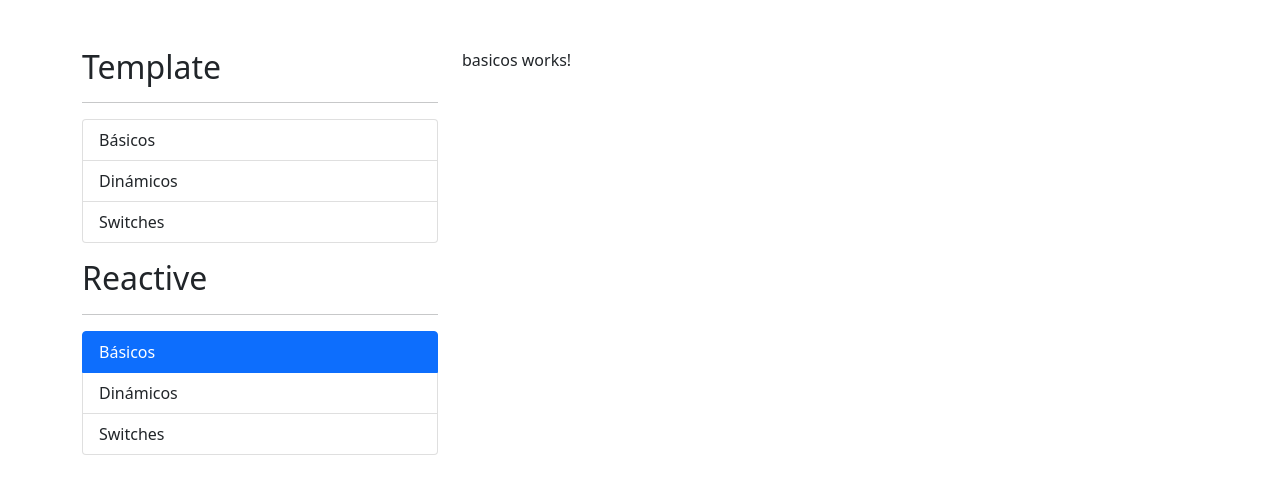
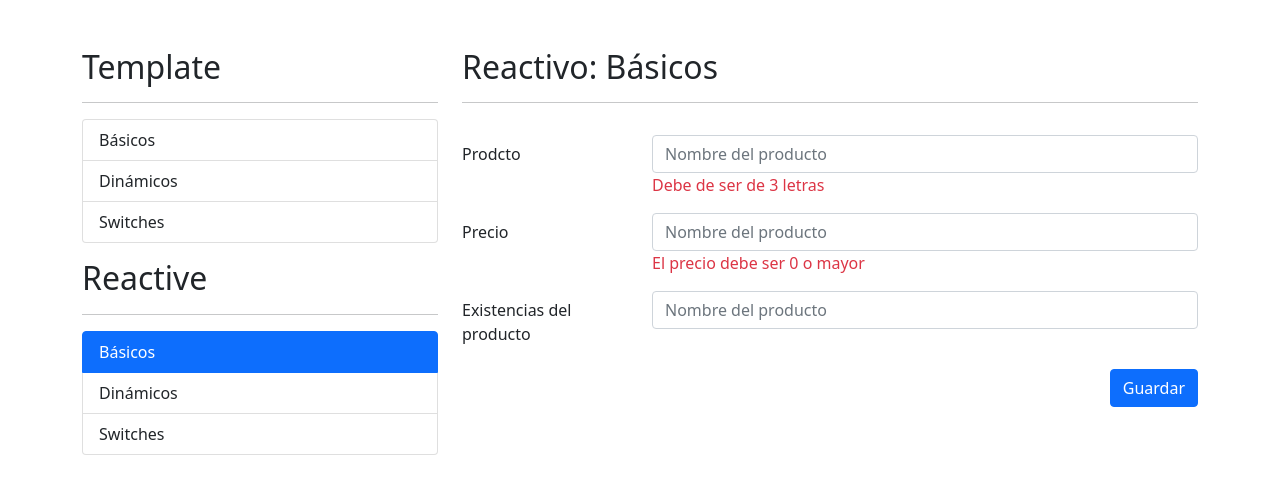
Before and after one commit to MilthonB/Angular-practicas, an Angular app in the folder 06-formulariosApp/: page /reactive/basicos in a window 1280 px wide. Shown: the top 494 px of the page. Built offline with nearby package versions, Linux system fonts and the light colour scheme.

Commit message:
formularios reactivos html

```diff
--- a/06-formulariosApp/src/app/reactive/basicos/basicos.component.html
+++ b/06-formulariosApp/src/app/reactive/basicos/basicos.component.html
@@ -1 +1,69 @@
-<p>basicos works!</p>
+<h2>Reactivo: Básicos</h2>
+<hr>
+
+
+<div class="row">
+    <div class="col">
+        <form  autocomplete="off">
+            <!-- campo de producto -->
+            <div class="mt-3 row">
+                <label class="col-sm-3 col-form-label">Prodcto</label>
+                <div class="col-sm-9">
+                    <input type="text"
+                            class="form-control"
+                            placeholder="Nombre del producto">
+                    <span class="from-text text-danger"
+                          > Debe de ser de 3 letras</span>
+                </div>
+            </div>
+            <!-- campo de precio -->
+            <div class="mt-3 row">
+                <label class="col-sm-3 col-form-label">Precio</label>
+                <div class="col-sm-9">
+                    <input type="number"
+                            class="form-control"
+                            placeholder="Nombre del producto">
+                    <span class="from-text text-danger"
+                          > El precio debe ser 0 o mayor</span>
+
+                </div>
+            </div>
+            <!-- campo de existencias -->
+            <div class="mt-3 row">
+                <label class="col-sm-3 col-form-label">Existencias del producto</label>
+                <div class="col-sm-9">
+                    <input type="number"
+                            class="form-control"
+                            placeholder="Nombre del producto">
+                </div>
+            </div>
+
+            <div class="mt-3 row">
+                <div class="col">
+                    <button  type="submit" class="btn btn-primary float-end">
+                        Guardar
+                    </button>
+                </div>
+            </div>
+
+        </form>
+    </div>
+</div>
+
+
+<div class="row">
+    <div class="col">
+        <!-- <span>Valid</span>
+        <pre> {{ miformulatio.valid }} </pre>
+
+
+        <span>Touched</span>
+        <pre> {{ miformulatio.touched | json}} </pre>
+
+        <span>Prestin</span>
+        <pre> {{ miformulatio.pristine | json}} </pre>
+
+        <span>Value</span>
+        <pre> {{ miformulatio.value | json}} </pre> -->
+    </div>
+</div>
--- a/06-formulariosApp/src/app/reactive/dinamicos/dinamicos.component.html
+++ b/06-formulariosApp/src/app/reactive/dinamicos/dinamicos.component.html
@@ -1 +1,69 @@
-<p>dinamicos works!</p>
+<h2>Reactivos: <small> Dinámicos</small> </h2>
+<hr>
+
+
+<form autocomplete="off" >
+
+    <!-- Nombre -->
+    <div class="mb-3 row">
+        <label class="col-sm-3 col-form-label"> Personaje </label>
+        <div class="col-sm-9">
+            <input class="form-control" type="text"
+                placeholder="Nombre de la persona">
+            <span class="form-text text-danger" >
+                Este campo es obligatorio
+            </span>
+        </div>
+    </div>
+
+
+    <!-- Agregar -->
+    <div class="mb-3 row">
+        <label class="col-sm-3 col-form-label"> Agregar </label>
+        <div class="col-sm-9">
+            <div class="input-group">
+                <input class="form-control"
+                type="text"
+                placeholder="Agregar juego favorito">
+
+                <button class="btn btn-success "
+                type="button">
+                    Agregar
+                </button>
+            </div>
+
+        </div>
+    </div>
+
+    <!-- Lista de juegos favoritos -->
+    <div class="mb-3 row">
+        <label class="col-sm-3 col-form-label"> Nombre </label>
+        <div class="col-sm-9">
+            <div class="input-group mb-1" >
+                <input class="form-control mb-1"
+                    type="text">
+                <button class="btn btn-success "
+                        type="button">
+                    Eliminar
+                </button>
+            </div>
+        </div>
+    </div>
+
+
+
+
+    <div class="mb-3 row">
+        <div class="col-sm-9">
+            <button class="btn btn-danger " type="button">
+                Agregar
+            </button>
+        </div>
+    </div>
+
+
+</form>
+
+
+<!-- <span>Persona</span>
+<pre>{{ persona | json }} </pre> -->
--- a/06-formulariosApp/src/app/reactive/switches/switches.component.html
+++ b/06-formulariosApp/src/app/reactive/switches/switches.component.html
@@ -1 +1,74 @@
-<p>switches works!</p>
+<h2>Reactivo: Switches</h2>
+<hr>
+
+
+<form >
+
+    <div class="row  mb-3">
+        <label class="col-sm-3 col-form-label">Género</label>
+        <div class="col-sm-9">
+            <div class="form-check">
+                <input  value="M" class="form-check-input" type="radio" name="radioGenero" id="flexRadioDefault1">
+                <label class="form-check-label" for="flexRadioDefault1">
+                    Masculino
+                </label>
+            </div>
+            <div class="form-check">
+                <input value="F" class="form-check-input" type="radio" name="radioGenero" id="flexRadioDefault2" checked>
+                <label class="form-check-label" for="flexRadioDefault2">
+                    Femenino
+                </label>
+            </div>
+        </div>
+    </div>
+
+    <!-- Switches -->
+    <div class="row  mb-3">
+        <label class="col-sm-3 col-form-label">Notificaciones</label>
+        <div class="col-sm-9">
+            <div class="form-check form-switch mt-2">
+                <input class="form-check-input" type="checkbox" id="flexSwitchCheckChecked">
+                <label class="form-check-label" for="flexSwitchCheckChecked">Quiero recibir notificaciones</label>
+            </div>
+        </div>
+    </div>
+
+    <!-- Check -->
+    <div class="row  mb-3">
+        <label class="col-sm-3 col-form-label"></label>
+        <div class="col-sm-9">
+
+            <div class="form-check">
+                <input class="form-check-input" type="checkbox" id="flexCheckDefault">
+                <label class="form-check-label" for="flexCheckDefault">
+                    Terminos y condiciones de uso
+                </label>
+            </div>
+        </div>
+    </div>
+
+
+<!-- boton submit -->
+    <div class="row">
+        <div class="col">
+            <button class="btn btn-warning float-end">
+                Guardar
+            </button>
+        </div>
+    </div>
+
+</form>
+
+<!-- <h5>Valor del formaulario</h5>
+<pre> {{ miFormulario.value | json }} </pre>
+<br>
+
+<h5>Persona</h5>
+<pre> {{ persona | json }} </pre>
+<br>
+
+<h5> Valid </h5>
+<pre> {{ miFormulario.valid  }} </pre>
+<br>
+
+<pre>Condiciones:  </pre> -->
```
